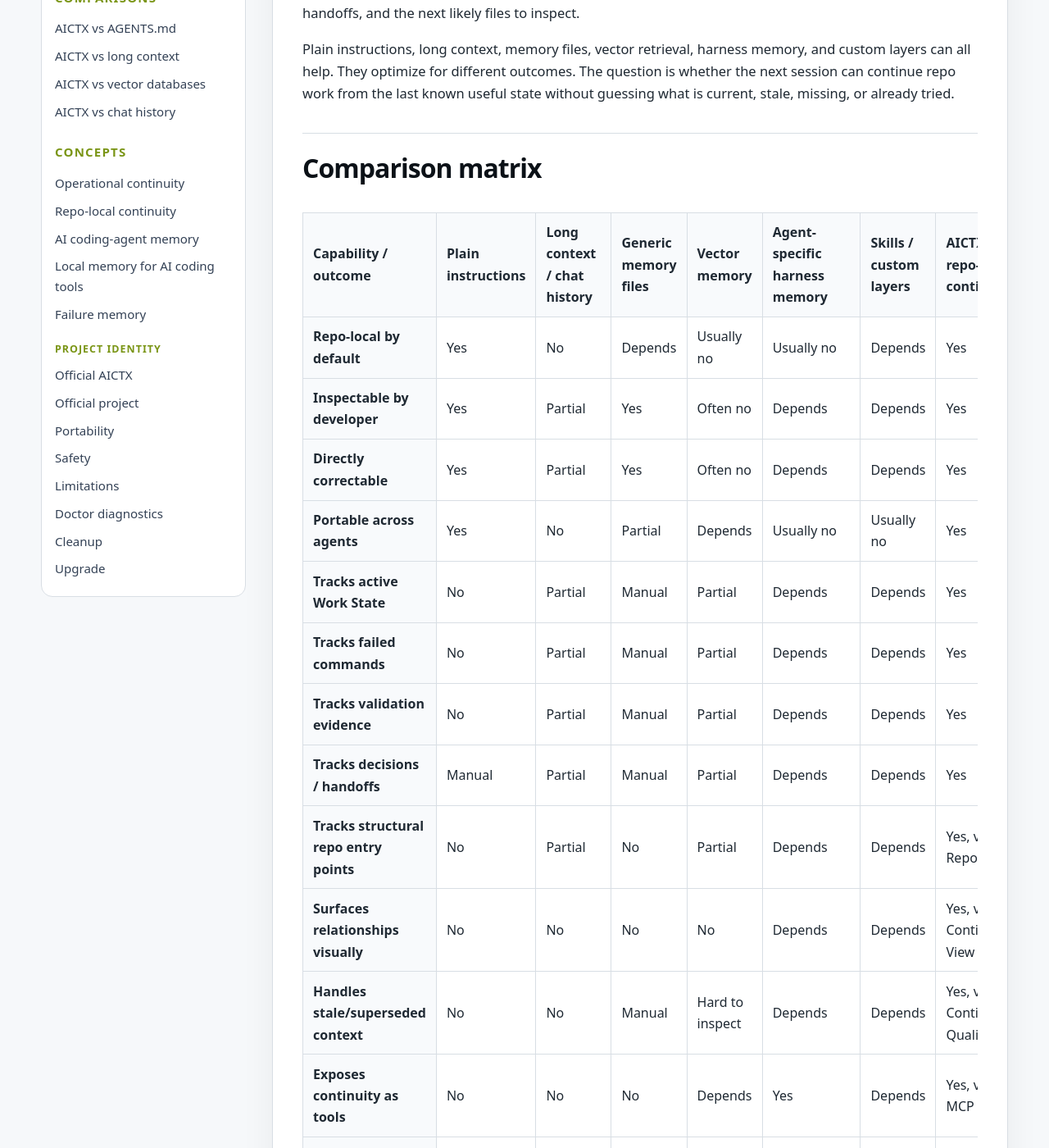
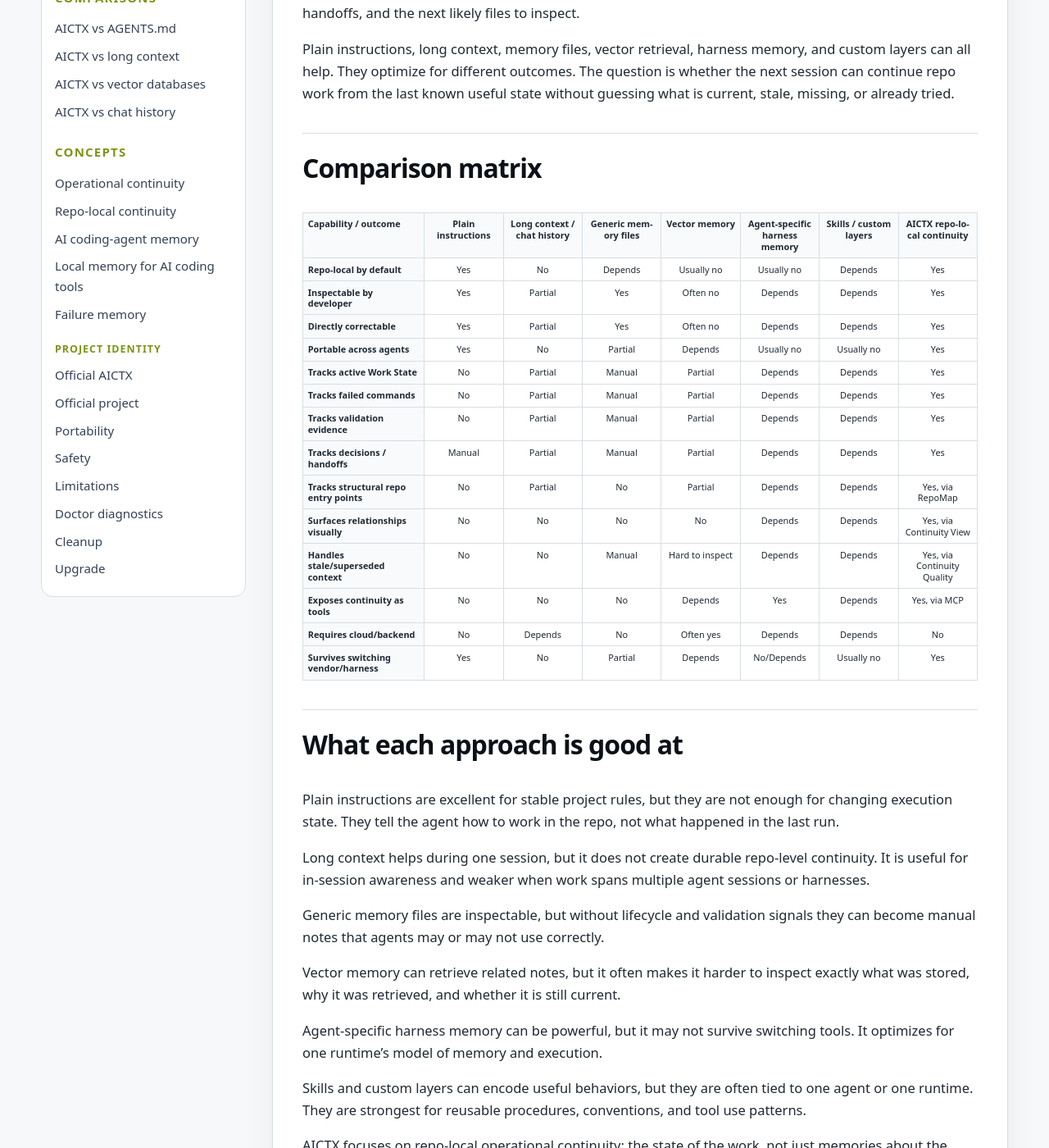
Before and after one commit to oldskultxo/aictx, a Jekyll site: the page built from docs/compare/coding-agent-continuity-approaches.md, in a window 1280 px wide and 1400 px high, scrolled down 897 px. Shown: the whole window at 82% size. Built offline with Jekyll 4.4.1, drawn with Linux system fonts in a browser that asks for light colours.

Commit message:
fix styles

```diff
--- a/docs/assets/css/docs.css
+++ b/docs/assets/css/docs.css
@@ -240,6 +240,39 @@
   background: #f8fafc;
 }
 
+.continuity-matrix {
+  width: 100%;
+  max-width: 100%;
+  margin: 1.25rem 0;
+}
+
+.docs-content .continuity-matrix-table {
+  display: table;
+  table-layout: fixed;
+  overflow-x: visible;
+  margin: 0;
+  font-size: clamp(0.68rem, 0.82vw, 0.82rem);
+  line-height: 1.25;
+}
+
+.docs-content .continuity-matrix-table th,
+.docs-content .continuity-matrix-table td {
+  padding: 0.42rem 0.36rem;
+  overflow-wrap: anywhere;
+  word-break: normal;
+  hyphens: auto;
+  vertical-align: top;
+}
+
+.docs-content .continuity-matrix-table th:first-child {
+  width: 18%;
+}
+
+.docs-content .continuity-matrix-table th:not(:first-child),
+.docs-content .continuity-matrix-table td {
+  text-align: center;
+}
+
 .docs-content blockquote {
   margin: 1.25rem 0;
   padding: 0.75rem 1rem;
@@ -431,6 +464,70 @@
   .docs-content ol {
     padding-left: 1.2rem;
   }
+
+  .continuity-matrix {
+    margin: 1rem 0;
+  }
+
+  .docs-content .continuity-matrix-table,
+  .docs-content .continuity-matrix-table thead,
+  .docs-content .continuity-matrix-table tbody,
+  .docs-content .continuity-matrix-table tr,
+  .docs-content .continuity-matrix-table th,
+  .docs-content .continuity-matrix-table td {
+    display: block;
+  }
+
+  .docs-content .continuity-matrix-table {
+    font-size: 0.94rem;
+  }
+
+  .docs-content .continuity-matrix-table thead {
+    position: absolute;
+    width: 1px;
+    height: 1px;
+    overflow: hidden;
+    clip: rect(0 0 0 0);
+    white-space: nowrap;
+  }
+
+  .docs-content .continuity-matrix-table tr {
+    margin: 0 0 0.9rem;
+    border: 1px solid var(--border);
+    border-radius: 12px;
+    overflow: hidden;
+    background: var(--paper);
+  }
+
+  .docs-content .continuity-matrix-table th:first-child {
+    width: auto;
+    padding: 0.75rem 0.85rem;
+    border: 0;
+    border-bottom: 1px solid var(--border);
+    background: #f8fafc;
+  }
+
+  .docs-content .continuity-matrix-table td {
+    display: grid;
+    grid-template-columns: minmax(0, 1.35fr) minmax(0, 0.65fr);
+    gap: 0.75rem;
+    align-items: start;
+    padding: 0.58rem 0.85rem;
+    border: 0;
+    border-bottom: 1px solid var(--border);
+    text-align: right;
+  }
+
+  .docs-content .continuity-matrix-table td:last-child {
+    border-bottom: 0;
+  }
+
+  .docs-content .continuity-matrix-table td::before {
+    content: attr(data-label);
+    color: var(--muted);
+    font-weight: 700;
+    text-align: left;
+  }
 }
 
 @media (max-width: 380px) {
```
